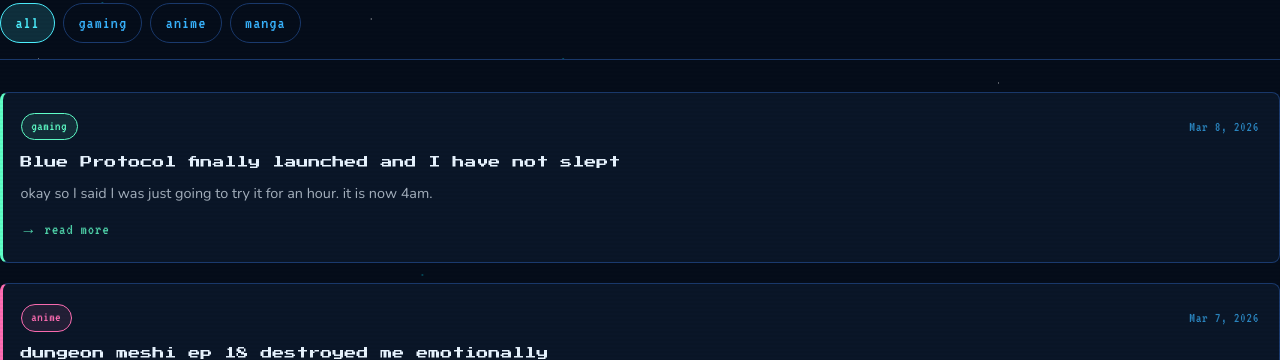
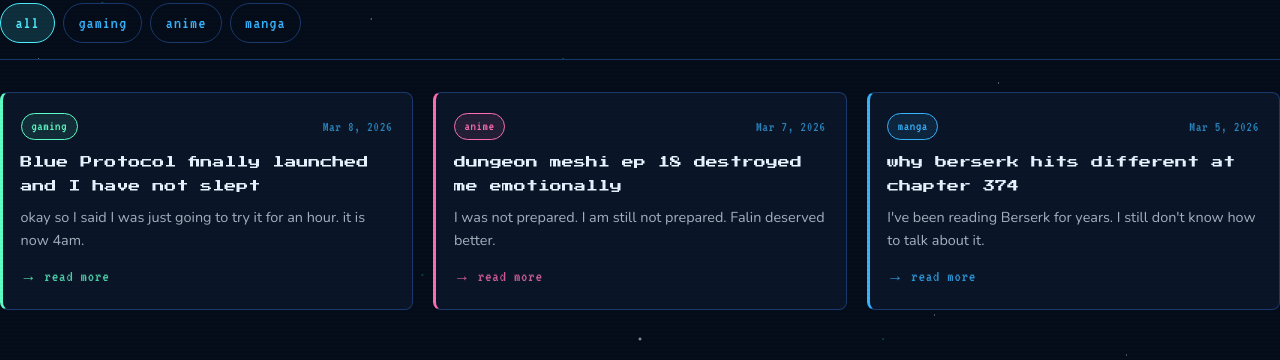
Before and after one commit to shanaczane/shanaol, a Next.js app: page /blog in a window 1280 px wide. Shown: the part 221-581 px from the top of the page. Built offline with nearby package versions, Linux system fonts and the light colour scheme; no server answers.

Commit message:
fix: change blog post layout to 3-column grid

```diff
--- a/components/CategoryFilter.tsx
+++ b/components/CategoryFilter.tsx
@@ -83,7 +83,13 @@
           no posts here yet...
         </p>
       ) : (
-        <div style={{ display: 'flex', flexDirection: 'column', gap: '1.25rem' }}>
+        <div
+          style={{
+            display:             'grid',
+            gridTemplateColumns: 'repeat(3, 1fr)',
+            gap:                 '1.25rem',
+          }}
+        >
           {filtered.map((post) => (
             <BlogCard key={post.slug} post={post} />
           ))}
```
